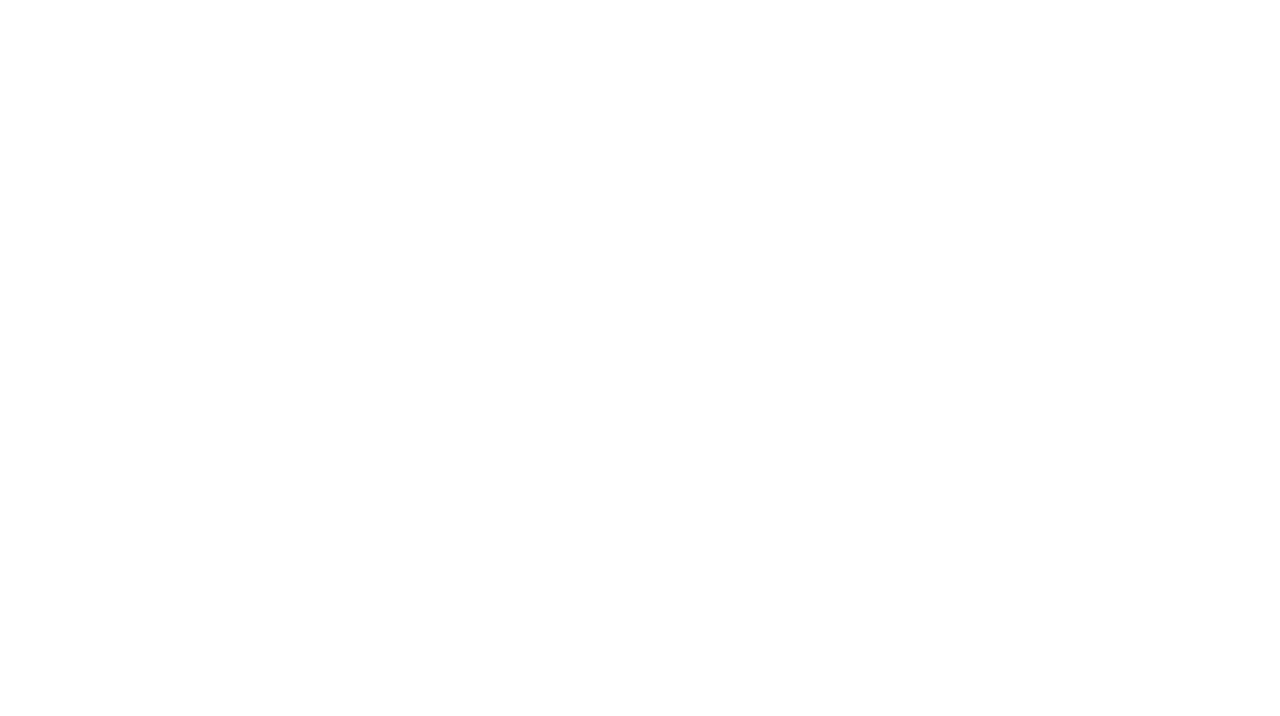
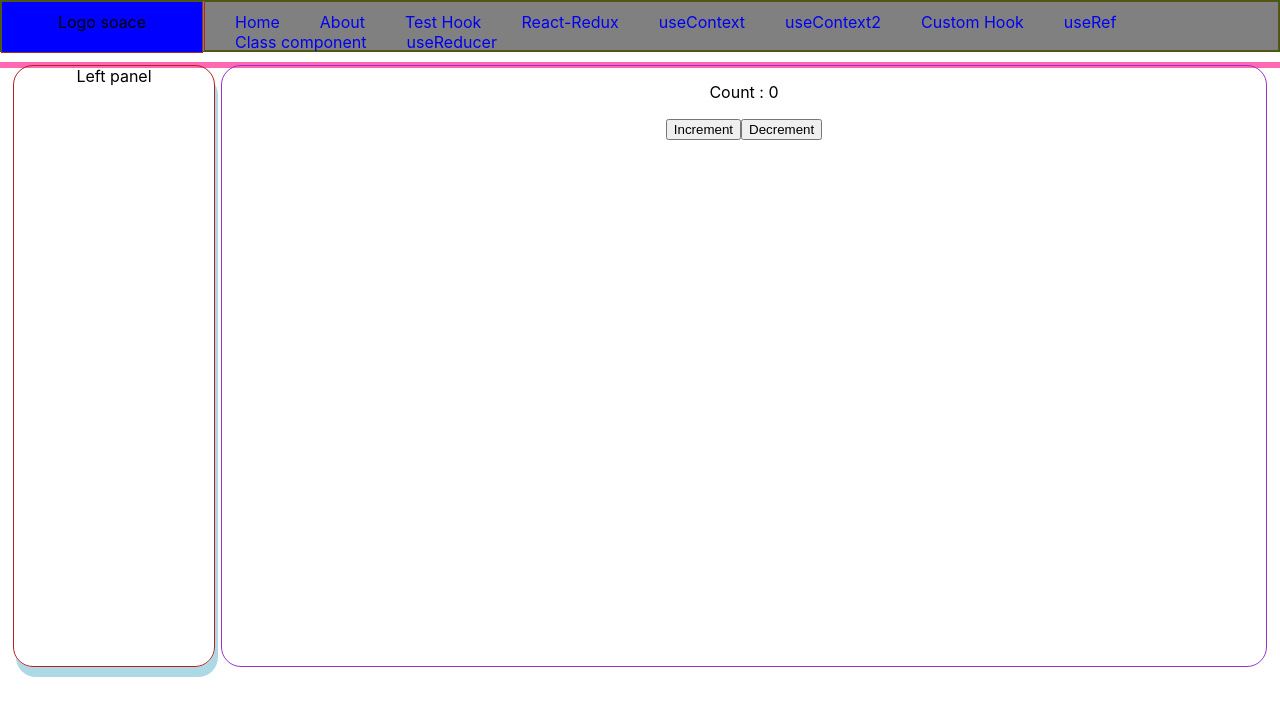
Before and after one commit to sandiplayek/react18, a React (Create React App) app: page /reducer in a window 1280 px wide. Before the commit this address had no page. Shown: the top 716 px of the page. Built offline with nearby package versions, Linux system fonts and the light colour scheme.

Commit message:
useReducer hook

```diff
--- a/src/App.js
+++ b/src/App.js
@@ -10,6 +10,7 @@ import Login from './pages/Login';
 import Sandip from './pages/Sandip';
 import Ref from './pages/Ref';
 import Classcompo from './pages/Classcompo';
+import Reducerhook from './pages/Reducerhook';
 function App() {
   return (
     <div className="App">
@@ -24,6 +25,7 @@ function App() {
     <Route path='/sandip' element={<Sandip />}/>
     <Route path='/ref' element={<Ref></Ref>}/>
     <Route path='/class' element={<Classcompo />}/>
+    <Route path='/reducer' element={<Reducerhook />}/>
 
     </Routes>
     </BrowserRouter>
--- a/src/index.css
+++ b/src/index.css
@@ -12,8 +12,13 @@ code {
     monospace;
 }
 
+.after:after{
+  content:""; display:block; clear:both; visibility:hidden;
+}
+
 .parent{
   padding: 0px 10px 0px 10px;
+  border: 3px solid hotpink;
 }
 .leftpanel{
   width: 200px;
@@ -27,7 +32,7 @@ code {
   height: 600px;
   /* width: 600px; */
   width: calc(100% - 210px);
-  padding-top: 50px;
+  /* padding-top: 50px; */
   border-radius: 20px;
   border: 1px solid darkorchid;
   float: right;
--- a/src/pages/About.js
+++ b/src/pages/About.js
@@ -18,14 +18,14 @@ export default function About()
         <Leftpanel />
         <div className="bodyContent">
 
-        <div>About</div>
+        <div>About page: using useFetch custom hook</div>
         {data &&
-          data.map((item) => {
-            return  <p key={item.id}>{item.title}</p>
+          data.map((item, index) => {
+            return  index<5 && <p key={item.id}>{item.title}</p>
             })}
 
           --------------------------------------------
-          {data && data.map((fruit) => (
+          {data && data.map((fruit,index2) => (index2<5 &&
                     <div key={fruit.id}>
                         {fruit.title}
                     </div>
--- a/src/pages/Components/CSS/nav.module.css
+++ b/src/pages/Components/CSS/nav.module.css
@@ -1,30 +1,41 @@
 .navContainer{
-    display: grid;
-    grid-template-columns: 10% 90%;
+    /* display: grid; */
+    /* grid-template-columns: 10% 90%; */
     height: 50px;
     background-color: grey;
     margin-bottom: 10px;
     border: 1px solid green;
+    display: flex;
+    justify-content: space-between;
 }
 .navLeft{
     height: inherit;
     border: 1px solid brown;
     justify-content: center;
+    float: left;
+    width: 200px;
+    background-color: blue;
+    line-height: 40px;
 }
 .navRight{
     float: right;
     border: 1px solid brown;
+    width: calc(100% - 205px);
 }
 .navUl{
-    display: grid;
-    grid-template-columns: repeat(9, 1fr);
-    justify-content: center;
+    /* display: grid;
+    grid-template-columns: repeat(9, 1fr); */
+    justify-content: start;
     justify-items: center;
     list-style: none;
     margin: 0;
     padding: 10px;
+    text-align: left;
 }
 .navUl li{
     text-align: center;
+    display: inline-block;
+    margin: 0 20px;
+
 }
 .navUl li a{ text-decoration: none;}
--- a/src/pages/Components/Navbar.js
+++ b/src/pages/Components/Navbar.js
@@ -17,6 +17,7 @@ export default function Navbar({currentPage=''})
                 <li className={navCSS.navLi}><Link to={`/sandip`}>Custom Hook</Link></li>
                 <li className={navCSS.navLi}><Link to={`/ref`}>useRef</Link></li>
                 <li className={navCSS.navLi}><Link to={`/class`}>Class component</Link></li>
+                <li className={navCSS.navLi}><Link to={`/reducer`}>useReducer</Link></li>
 
             </ul>
         </div>
--- /dev/null
+++ b/src/pages/Reducerhook.js
@@ -0,0 +1,39 @@
+import React from 'react';
+import { useReducer } from 'react';
+import { Helmet } from 'react-helmet';
+import Navbar from './Components/Navbar';
+import Leftpanel from './Leftpanel';
+const initialState ={ count : 0 }
+
+function countReducer(state,action){
+    switch (action.type){
+        case 'increment':
+            return {count: state.count+action.payload}
+        case 'decrement' :
+            return {count: state.count-action.payload}
+        default:
+            return state
+    }
+}
+
+const Reducerhook = () => {
+    const [statee, dispatchh] = useReducer(countReducer,initialState)
+    return (
+        <>
+            <Navbar />
+            <div className="parent">
+            <Leftpanel />
+            <div className="bodyContent">
+            <Helmet>
+                <title>useReducer Hook</title>
+            </Helmet>
+            <p>Count : {statee.count}</p>
+            <button onClick={()=>dispatchh({type : 'increment',payload : 10})}>Increment</button>
+            <button onClick={()=>dispatchh({type : 'decrement',payload : 10})}>Decrement</button>
+            </div>
+            </div>
+        </>
+    );
+};
+
+export default Reducerhook;
--- a/src/pages/Reduxx.js
+++ b/src/pages/Reduxx.js
@@ -1,5 +1,5 @@
 import Navbar from "./Components/Navbar"
-import { useSelector,useDispatch } from "react-redux"
+import { useSelector, useDispatch } from "react-redux"
 //import { store } from "redux";
 import { Helmet } from "react-helmet";
 import Leftpanel from "./Leftpanel";
--- a/src/pages/Ref.js
+++ b/src/pages/Ref.js
@@ -4,12 +4,13 @@ import Leftpanel from "./Leftpanel";
 
 export default function Ref()
 {
-    const [count,setCount]= useState(0);
-    const prevCountRef =useRef();
+    const [count,setCount] = useState(0);
+    const prevCountRef = useRef();
     const inputFocus = useRef();
 
     useEffect(()=>{
         prevCountRef.current = count;
+        console.log('ueffect count --'+count);
     },[count]);
 
     const setFcus = () =>{
--- a/src/pages/Sandip.js
+++ b/src/pages/Sandip.js
@@ -12,13 +12,14 @@ export default function Sandip(){
 
     return (<>
     <Navbar />
-    <div className="parent">
+    <div className="parent after">
         <Leftpanel />
         <div className="bodyContent">
-
+        <div style={{paddingTop: '50px'}}>
         <div>Count value {count}</div>
         <div><button onClick={increment}>Increment</button></div>
         <div><button onClick={decremet}>Decrement</button></div>
+        </div>
     </div>
     </div>
 
--- a/src/pages/reducer/rootReducer.js
+++ b/src/pages/reducer/rootReducer.js
@@ -2,13 +2,13 @@ const initialstate ={
     counter:1
 }
 
-export default function rootReducer(state,action){
+export default function rootReducer(state, action){
     switch(action.type){
         case 'INCREMENT': {
-            return {...state,counter: state.counter+1}
+            return {...state, counter: state.counter+1}
         }
         case 'DECREMENT' : {
-            return {...state,counter: state.counter-1};
+            return {...state, counter: state.counter-1};
         }
         default : return state;
     }
```
